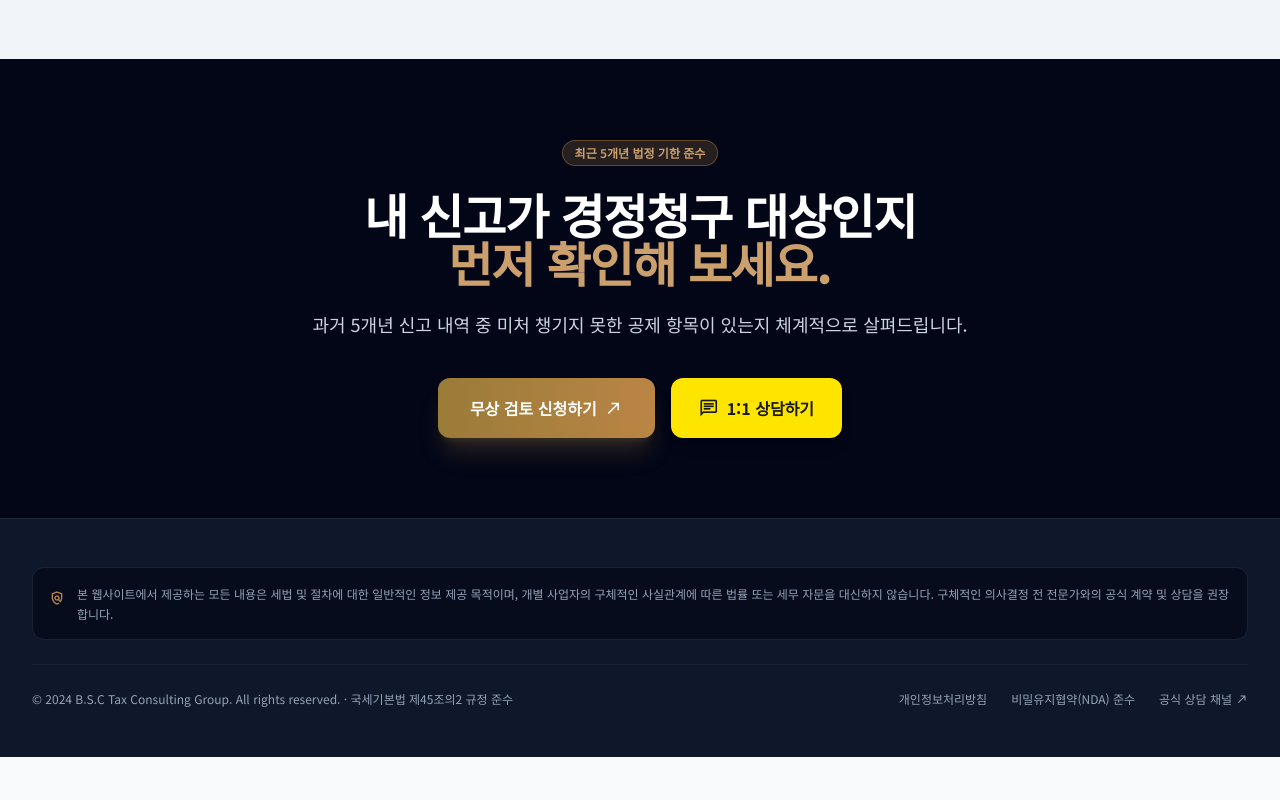
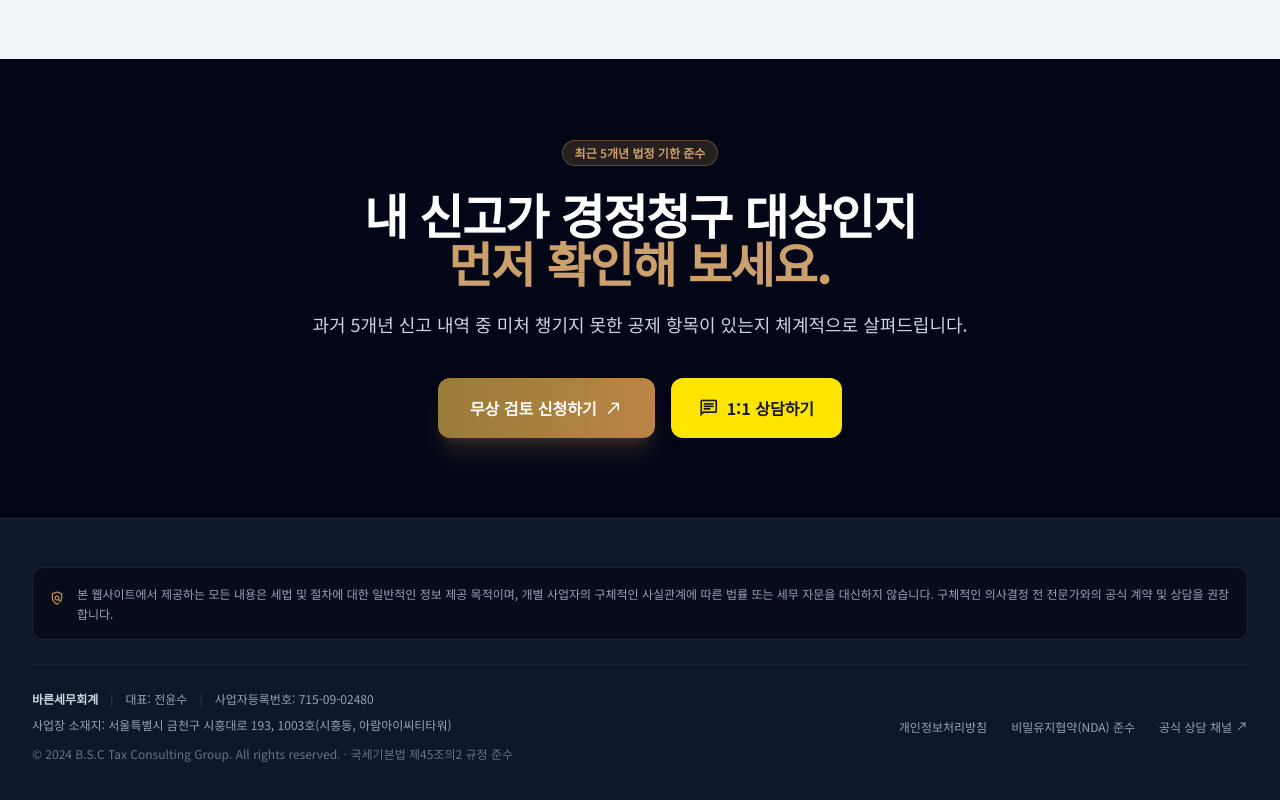
Before and after one commit to parkyuhwan1989/bsc-refund, a plain HTML site: page index.html in a window 1280 px wide. Shown: the part 6056-6856 px from the top of the page. Before the commit the page ends 6813 px from the top, so only its background shows below. Drawn offline with nearby package versions, Linux system fonts and the light colour scheme; a script that the page names is missing.

Commit message:
feat: add Barun Tax & Accounting business registration info to footer

```diff
--- a/index.html
+++ b/index.html
@@ -674,11 +674,21 @@
           본 웹사이트에서 제공하는 모든 내용은 세법 및 절차에 대한 일반적인 정보 제공 목적이며, 개별 사업자의 구체적인 사실관계에 따른 법률 또는 세무 자문을 대신하지 않습니다. 구체적인 의사결정 전 전문가와의 공식 계약 및 상담을 권장합니다.
         </p>
 </div>
-<div class="pt-6 border-t border-slate-800/60 flex flex-col md:flex-row items-center justify-between gap-4">
-<div>
-<p>© 2024 B.S.C Tax Consulting Group. All rights reserved. · 국세기본법 제45조의2 규정 준수</p>
+<div class="pt-6 border-t border-slate-800/60 flex flex-col md:flex-row items-start md:items-center justify-between gap-6">
+<div class="space-y-1.5">
+<div class="flex flex-wrap items-center gap-x-3 gap-y-1 text-slate-400">
+<span class="font-semibold text-slate-300">바른세무회계</span>
+<span class="text-slate-700">|</span>
+<span>대표: 전윤수</span>
+<span class="text-slate-700">|</span>
+<span>사업자등록번호: 715-09-02480</span>
 </div>
-<div class="flex items-center gap-6">
+<div class="text-slate-400">
+<span>사업장 소재지: 서울특별시 금천구 시흥대로 193, 1003호(시흥동, 아람아이씨티타워)</span>
+</div>
+<p class="text-slate-500 pt-1">© 2024 B.S.C Tax Consulting Group. All rights reserved. · 국세기본법 제45조의2 규정 준수</p>
+</div>
+<div class="flex items-center gap-6 shrink-0">
 <a class="hover:text-slate-200 transition-colors" href="#">개인정보처리방침</a>
 <a class="hover:text-slate-200 transition-colors" href="#">비밀유지협약(NDA) 준수</a>
 <a class="hover:text-gold-400 transition-colors inline-flex items-center gap-1" href="http://pf.kakao.com/_xoJixeX/chat" rel="noopener noreferrer" target="_blank">
```
